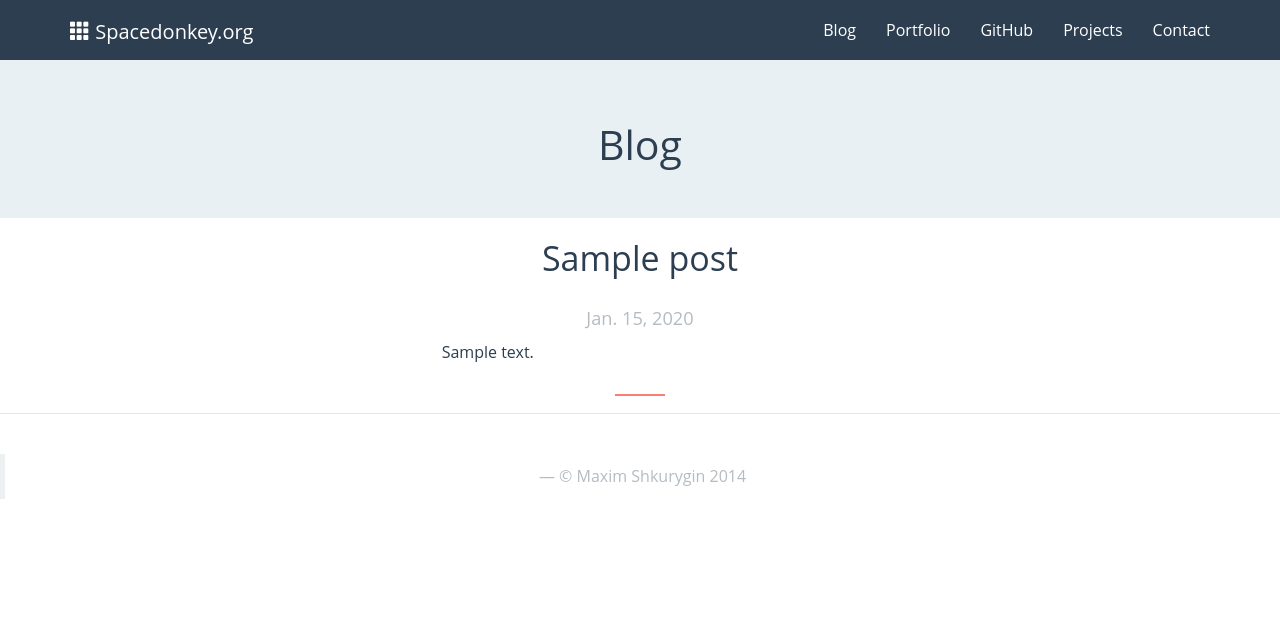
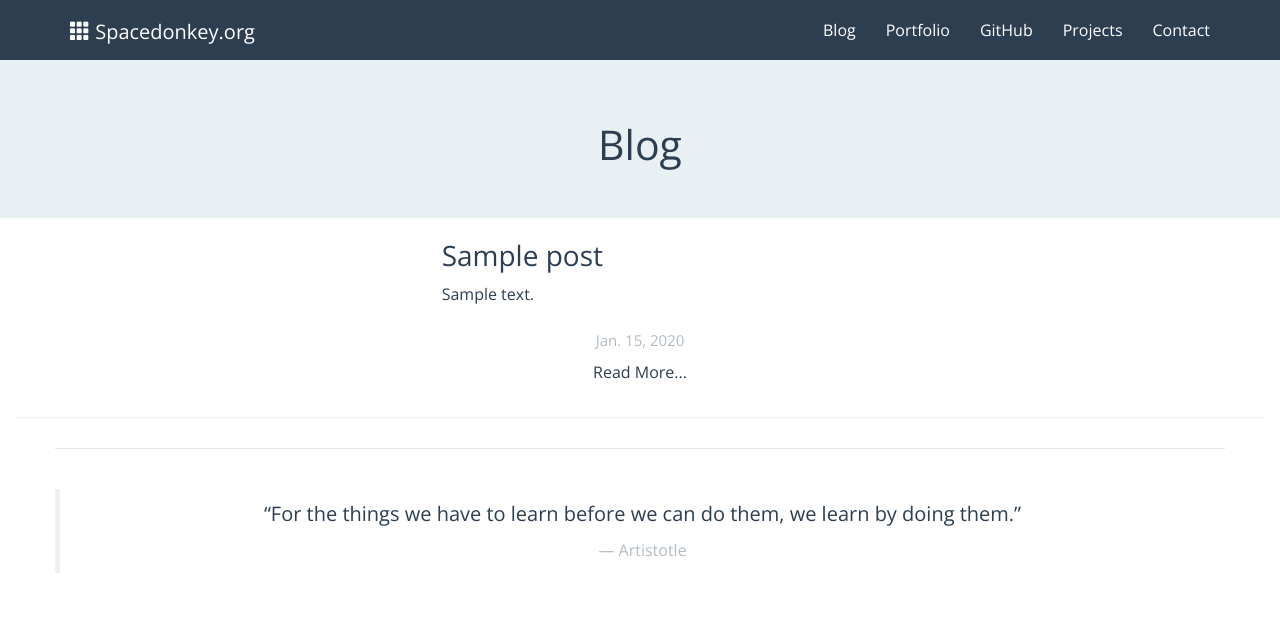
Before and after one commit to mooja/spacedonkey, a Django app: page /blog/ in a window 1280 px wide. Shown: the top 634 px of the page. Run offline with Django 3.2, Linux system fonts and the light colour scheme; tables that the repository leaves empty hold one stand-in row (values such as "Sample post"); some libraries are stand-ins or nearby versions.

Commit message:
Changed default font. Fixed footer. Reworked splash page. Fixed Post list.

```diff
--- a/spacedonkey/templates/base.html
+++ b/spacedonkey/templates/base.html
@@ -3,7 +3,8 @@
 {% load static %}
 <html lang="en">
 <head>
-<meta charset="utf-8">
+  <link href='http://fonts.googleapis.com/css?family=Open+Sans:300,400,300italic,400italic' rel='stylesheet' type='text/css'>
+  <meta charset="utf-8">
   <meta content="IE=edge" http-equiv="X-UA-Compatible">
   <meta content="width=device-width, initial-scale=1" name="viewport">
   <meta content="Spacedonkey - Max's personal website" name="description">
--- /dev/null
+++ b/spacedonkey/templates/blog/post_detail.html
@@ -0,0 +1,6 @@
+{% extends "base.html" %}
+
+{% block content %}
+<h3>{{ post.title }}</h3>
+<p>{{ post.text_html|safe }}</p>
+{% endblock %}
--- a/spacedonkey/templates/blog/post_list.html
+++ b/spacedonkey/templates/blog/post_list.html
@@ -2,29 +2,43 @@
 
 {% load webdesign %}
 
+{% block title %}
+  Max's Blog
+{% endblock %}
+
 {% block content %}
-<header>
 <div class="blog-header">
     <div class="container text-center">
         <h1>Blog</h1>
     </div>
 </div>
-</header>
 
 {% for post in object_list %}
 <div class="container-fluid">
     <div class="row">
         <div class="col-md-4 col-md-offset-4">
-            <div class="text-center">
-                <h2>{{ post.title }}</h2>
-                <h3><small>{{ post.pub_date|date }}</small></h3>
+            <div class="entry-title">
+                <h3>{{ post.title }}</h3>
             </div>
-            <div class="text-justify">
+        </div>
+    </div>
+    <div class="row">
+        <div class="col-md-4 col-md-offset-4">
+            <div class="text-justify entry-preview">
                 <p>{{ post.text_html|safe }}</p>
             </div>
-            <div class="seperator"></div>
-            <div class="top-buffer-17"></div>
         </div>
+    </div>
+    <div class="row">
+        <div class="col-md-4 col-md-offset-4">
+            <div class="text-center">
+                <p><center><h4><small>{{ post.pub_date|date }}</small></h4></p></center>
+                <p><center><a href="{% url 'blog:post-detail' pk=post.pk slug=post.slug %}">Read More...</a></center></p>
+            </div>
+        </div>
+    </div>
+    <div class="bottom-buffer-30">
+        <hr/>
     </div>
 </div>
 {% endfor %}
--- a/spacedonkey/templates/footer.html
+++ b/spacedonkey/templates/footer.html
@@ -1,7 +1,8 @@
 {% load static %}
 
-<div class="spacedonkey-footer text-center" id="contact">
+<div class="container spacedonkey-footer text-center" id="contact">
   <blockquote>
-    <small>&copy; Maxim Shkurygin <cite title="Source Title">2014</cite></small>
+      <p>“For the things we have to learn before we can do them, we learn by doing them.”</p>
+      <footer><cite title="Aristotle">Artistotle</cite></small></footer>
   </blockquote>
 </div>
```
Also changed, not shown: spacedonkey/templates/index.html (+41 -11 lines).
